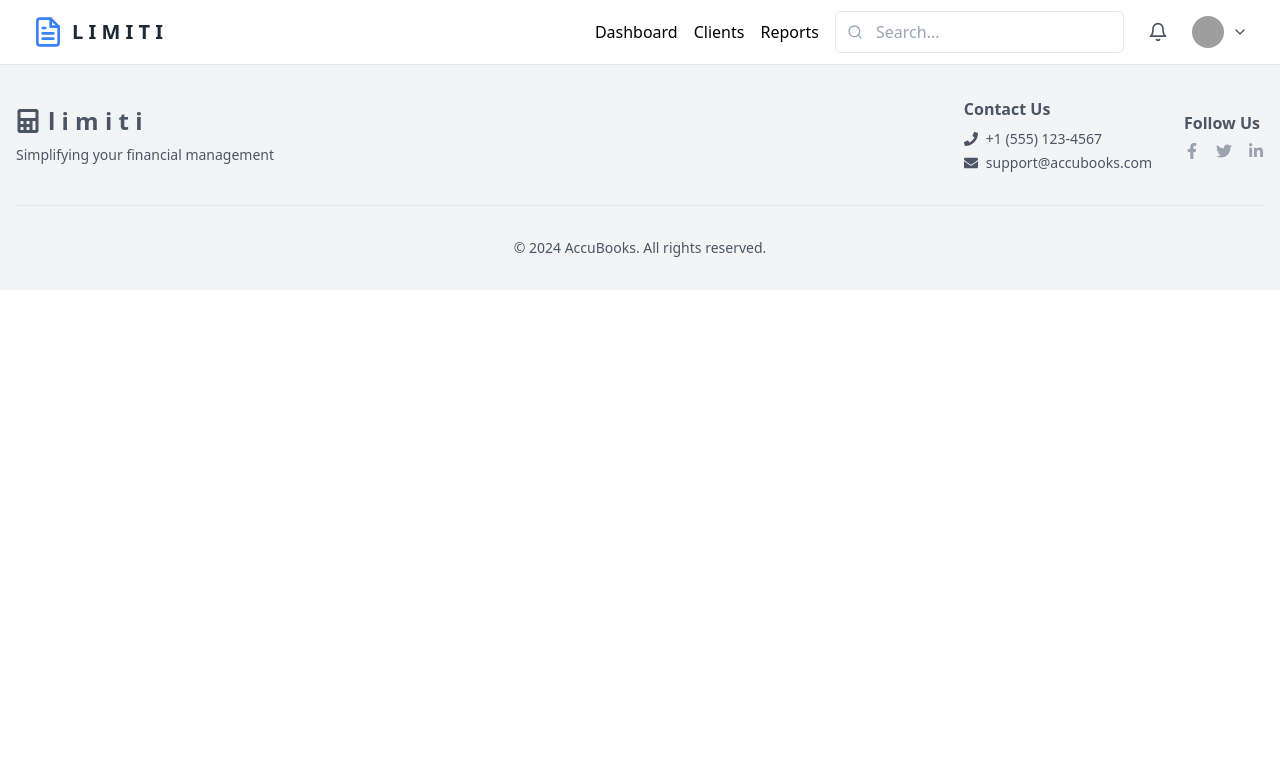
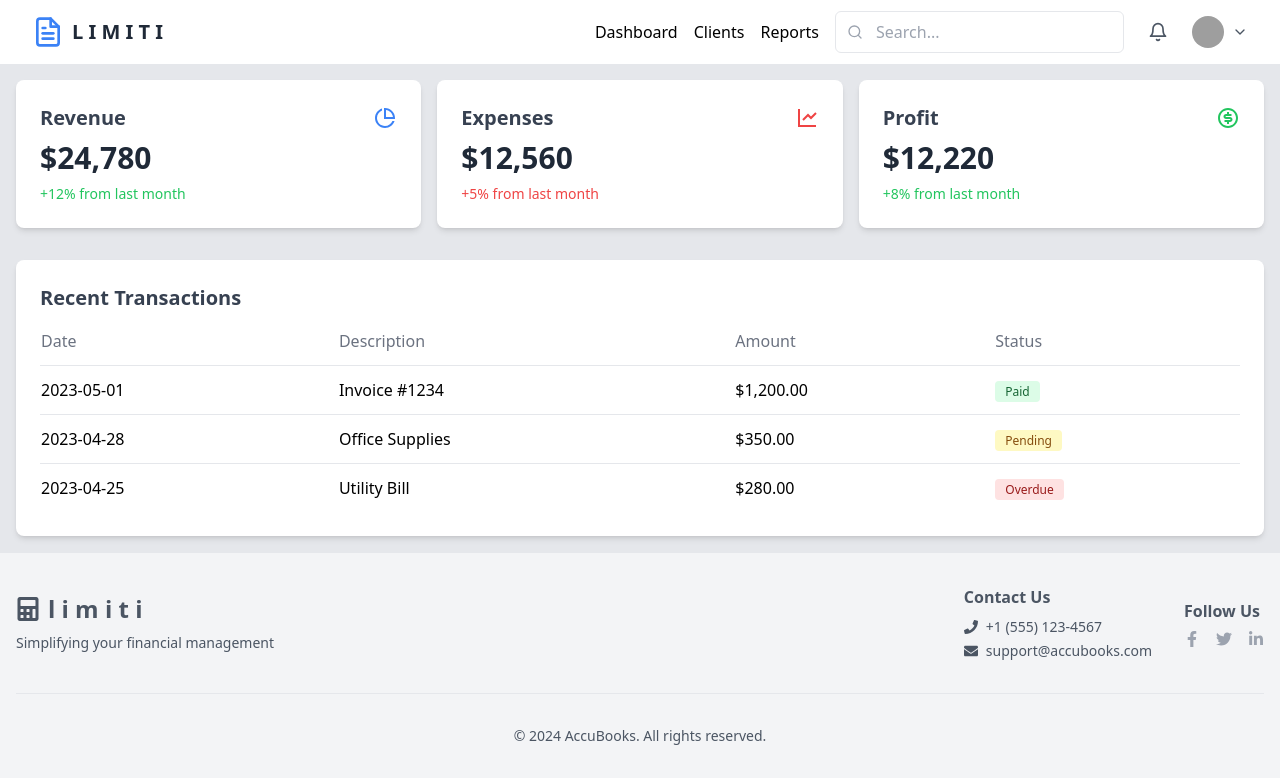
Before and after one commit to markopersonally/accounting-office, a React (Vite) app: page /dashboard in a window 1280 px wide. Shown: the top 784 px of the page. Built offline with nearby package versions, Linux system fonts and the light colour scheme; grey boxes are pictures that could not be loaded.

Commit message:
dashboard

```diff
--- a/src/App.jsx
+++ b/src/App.jsx
@@ -1,4 +1,5 @@
 import Clients from "./components/Clients";
+import Dashboard from "./components/Dashboard";
 import ExpenseTracker from "./components/ExpenseTracker";
 import Footer from "./components/Footer";
 import Navigation from "./components/Navigation";
@@ -11,6 +12,7 @@ function App() {
       <Routes>
         <Route path="/" element={<ExpenseTracker />} />
         <Route path="/clients" element={<Clients />} />
+        <Route path="/dashboard" element={<Dashboard />} />
       </Routes>
       <Footer />
     </Router>
--- /dev/null
+++ b/src/components/Dashboard.jsx
@@ -0,0 +1,88 @@
+import {
+  RiPieChartLine,
+  RiLineChartLine,
+  RiMoneyDollarCircleLine,
+} from "react-icons/ri";
+
+export default function Dashboard() {
+  return (
+    <div className="flex-1 overflow-x-hidden overflow-y-auto bg-gray-200 p-4">
+      <div className="grid grid-cols-1 md:grid-cols-2 lg:grid-cols-3 gap-4">
+        <div className="bg-white rounded-lg shadow-md p-6">
+          <div className="flex items-center justify-between">
+            <h2 className="text-xl font-semibold text-gray-700">Revenue</h2>
+            <RiPieChartLine className="text-blue-500 text-2xl" />
+          </div>
+          <p className="text-3xl font-bold text-gray-800 mt-2">$24,780</p>
+          <p className="text-sm text-green-500 mt-2">+12% from last month</p>
+        </div>
+        <div className="bg-white rounded-lg shadow-md p-6">
+          <div className="flex items-center justify-between">
+            <h2 className="text-xl font-semibold text-gray-700">Expenses</h2>
+            <RiLineChartLine className="text-red-500 text-2xl" />
+          </div>
+          <p className="text-3xl font-bold text-gray-800 mt-2">$12,560</p>
+          <p className="text-sm text-red-500 mt-2">+5% from last month</p>
+        </div>
+        <div className="bg-white rounded-lg shadow-md p-6">
+          <div className="flex items-center justify-between">
+            <h2 className="text-xl font-semibold text-gray-700">Profit</h2>
+            <RiMoneyDollarCircleLine className="text-green-500 text-2xl" />
+          </div>
+          <p className="text-3xl font-bold text-gray-800 mt-2">$12,220</p>
+          <p className="text-sm text-green-500 mt-2">+8% from last month</p>
+        </div>
+      </div>
+
+      <div className="mt-8 bg-white rounded-lg shadow-md p-6">
+        <h2 className="text-xl font-semibold text-gray-700 mb-4">
+          Recent Transactions
+        </h2>
+        <div className="overflow-x-auto">
+          <table className="w-full text-left">
+            <thead>
+              <tr className="text-gray-500 border-b">
+                <th className="pb-3 font-medium">Date</th>
+                <th className="pb-3 font-medium">Description</th>
+                <th className="pb-3 font-medium">Amount</th>
+                <th className="pb-3 font-medium">Status</th>
+              </tr>
+            </thead>
+            <tbody>
+              <tr className="border-b">
+                <td className="py-3">2023-05-01</td>
+                <td className="py-3">Invoice #1234</td>
+                <td className="py-3">$1,200.00</td>
+                <td className="py-3">
+                  <span className="bg-green-100 text-green-800 text-xs font-medium px-2.5 py-0.5 rounded">
+                    Paid
+                  </span>
+                </td>
+              </tr>
+              <tr className="border-b">
+                <td className="py-3">2023-04-28</td>
+                <td className="py-3">Office Supplies</td>
+                <td className="py-3">$350.00</td>
+                <td className="py-3">
+                  <span className="bg-yellow-100 text-yellow-800 text-xs font-medium px-2.5 py-0.5 rounded">
+                    Pending
+                  </span>
+                </td>
+              </tr>
+              <tr>
+                <td className="py-3">2023-04-25</td>
+                <td className="py-3">Utility Bill</td>
+                <td className="py-3">$280.00</td>
+                <td className="py-3">
+                  <span className="bg-red-100 text-red-800 text-xs font-medium px-2.5 py-0.5 rounded">
+                    Overdue
+                  </span>
+                </td>
+              </tr>
+            </tbody>
+          </table>
+        </div>
+      </div>
+    </div>
+  );
+}
```
